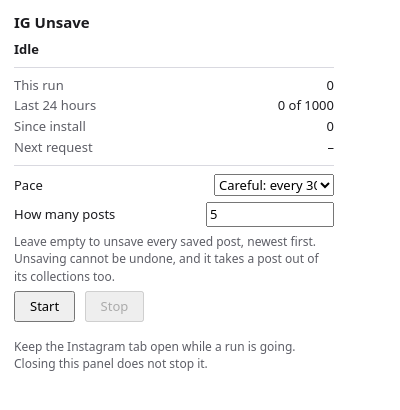
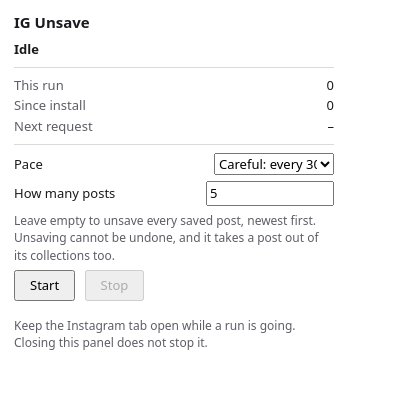
Before and after one commit to mill-master/ig-unsave, a browser extension: page extension/popup.html in a window 400 px wide. Drawn offline with Linux system fonts and the light colour scheme.

Commit message:
Remove the daily allowance
A run goes on until the list is empty, Instagram pushes back, or Stop
is pressed. The README's figure for what has been run on a real
account is now 1,000 in a day.

Co-authored-by: asus$ cd 'claude/ig-unsave' && claude --resume a0bb8666-937d-45e3-8a60-da5d1f2ba785

```diff
--- a/extension/core.js
+++ b/extension/core.js
@@ -8,17 +8,17 @@
 // gaps (seen at 10 s and 20 s in Chromium 156); its documentation says that a
 // packed extension's alarms are held back to 30 s.
 export const PACES = {
-  careful: { label: 'Careful', gapMin: 30, gapMax: 60, perDay: 1000 },
-  slower: { label: 'Slower', gapMin: 60, gapMax: 120, perDay: 250 },
-  every10: { label: 'Every 10 s', gapMin: 10, gapMax: 10, perDay: 1000 },
-  every20: { label: 'Every 20 s', gapMin: 20, gapMax: 20, perDay: 1000 },
-  every30: { label: 'Every 30 s', gapMin: 30, gapMax: 30, perDay: 1000 },
-  every40: { label: 'Every 40 s', gapMin: 40, gapMax: 40, perDay: 1000 },
-  every50: { label: 'Every 50 s', gapMin: 50, gapMax: 50, perDay: 1000 },
-  every60: { label: 'Every 60 s', gapMin: 60, gapMax: 60, perDay: 1000 },
+  careful: { label: 'Careful', gapMin: 30, gapMax: 60 },
+  slower: { label: 'Slower', gapMin: 60, gapMax: 120 },
+  every10: { label: 'Every 10 s', gapMin: 10, gapMax: 10 },
+  every20: { label: 'Every 20 s', gapMin: 20, gapMax: 20 },
+  every30: { label: 'Every 30 s', gapMin: 30, gapMax: 30 },
+  every40: { label: 'Every 40 s', gapMin: 40, gapMax: 40 },
+  every50: { label: 'Every 50 s', gapMin: 50, gapMax: 50 },
+  every60: { label: 'Every 60 s', gapMin: 60, gapMax: 60 },
 };
 
-export const DAY_MS = 24 * 60 * 60 * 1000;
+const DAY_MS = 24 * 60 * 60 * 1000;
 
 // How long Start stays locked after Instagram pushes back.
 export const COOLDOWN_MS = { throttled: 60 * 60 * 1000, blocked: DAY_MS };
@@ -33,7 +33,6 @@ export function freshState() {
   return {
     status: 'idle', // idle | running | stopped
     reason: null, // { kind, text, at } once stopped
-    waiting: null, // 'daily' while the day's allowance is used up
     tabId: null,
     account: null, // the Instagram account the run was started for
     session: null, // that account's login cookie, when the page can read it
@@ -41,7 +40,6 @@ export function freshState() {
     target: null, // stop after this many in the run; null means all
     runCount: 0,
     total: 0,
-    history: [], // times of successful unsaves in the last 24 h
     queue: [], // posts listed and not yet unsaved: { id, code }
     cursor: null,
     recent: [], // { id, at } of posts unsaved lately, to skip a list that lags behind
@@ -68,7 +66,6 @@ function stop(s, at, kind, text) {
       ...s,
       status: 'stopped',
       reason: { kind, text, at },
-      waiting: null,
       queue: [],
       cursor: null,
       nextAt: null,
@@ -97,7 +94,6 @@ export function begin(s, { tabId, account, session, pace, target, now }) {
       ...s,
       status: 'running',
       reason: null,
-      waiting: null,
       tabId,
       account,
       session: session || null,
@@ -207,13 +203,8 @@ export async function step(state, deps) {
   const now = deps.now();
   const pace = PACES[state.pace];
   const recent = (state.recent || []).filter((r) => r && typeof r === 'object' && now - r.at < RECENT_MS);
-  let s = { ...state, waiting: null, history: state.history.filter((t) => now - t < DAY_MS), recent };
+  let s = { ...state, recent };
   const after = () => deps.now() + gapMs(s.pace, deps.random);
-
-  if (s.history.length >= pace.perDay) {
-    const resume = s.history[0] + DAY_MS + gapMs(s.pace, deps.random);
-    return { ...s, waiting: 'daily', nextAt: resume };
-  }
 
   // However this step came about (Start pressed again, a reload, an alarm
   // firing early), no request leaves sooner than the minimum gap after the one
@@ -265,7 +256,6 @@ export async function step(state, deps) {
       queue: s.queue.slice(1),
       runCount: s.runCount + 1,
       total: s.total + 1,
-      history: [...s.history, at],
       recent: [...s.recent, { id: item.id, at }].slice(-RECENT_IDS),
     },
     at,
--- a/extension/popup.html
+++ b/extension/popup.html
@@ -13,8 +13,6 @@
     <dl>
       <dt>This run</dt>
       <dd id="run">0</dd>
-      <dt>Last 24 hours</dt>
-      <dd id="day">0</dd>
       <dt>Since install</dt>
       <dd id="total">0</dd>
       <dt>Next request</dt>
--- a/extension/popup.js
+++ b/extension/popup.js
@@ -1,4 +1,4 @@
-import { PACES, DAY_MS, freshState } from './core.js';
+import { PACES, freshState } from './core.js';
 
 const $ = (id) => document.getElementById(id);
 const KEY = 'state';
@@ -7,27 +7,21 @@ let stopping = false;
 
 for (const [name, p] of Object.entries(PACES)) {
   const range = p.gapMin === p.gapMax ? '' : `: every ${p.gapMin}–${p.gapMax} s`;
-  const option = new Option(`${p.label}${range}, ${p.perDay} a day`, name);
+  const option = new Option(`${p.label}${range}`, name);
   $('pace').add(option);
 }
 
 const clock = (t) => new Date(t).toLocaleTimeString([], { hour: '2-digit', minute: '2-digit', second: '2-digit' });
-// A time later today reads as a time; any other day is named.
-const when = (t, now) => (new Date(t).toDateString() === new Date(now).toDateString() ? clock(t) : new Date(t).toLocaleString([], { weekday: 'short', hour: '2-digit', minute: '2-digit' }));
 
 function render() {
   const s = state;
   const now = Date.now();
   const running = s.status === 'running';
-  const pace = PACES[s.pace];
-  const used = s.history.filter((t) => now - t < DAY_MS).length;
 
   $('status').textContent = running
     ? stopping
       ? 'Stopping, once the request under way is back…'
-      : s.waiting === 'daily'
-        ? "Waiting: today's allowance is used up"
-        : 'Running'
+      : 'Running'
     : s.status === 'stopped'
       ? 'Stopped'
       : 'Idle';
@@ -37,9 +31,8 @@ function render() {
   $('reason').classList.toggle('reason', !!problem && !['done', 'limit', 'user'].includes(s.reason.kind));
 
   $('run').textContent = s.target ? `${s.runCount} of ${s.target}` : String(s.runCount);
-  $('day').textContent = `${used} of ${pace.perDay}`;
   $('total').textContent = String(s.total);
-  $('next').textContent = running && s.nextAt ? (s.nextAt - now > 90000 ? `at ${when(s.nextAt, now)}` : `in ${Math.max(0, Math.round((s.nextAt - now) / 1000))} s`) : '–';
+  $('next').textContent = running && s.nextAt ? (s.nextAt - now > 90000 ? `at ${clock(s.nextAt)}` : `in ${Math.max(0, Math.round((s.nextAt - now) / 1000))} s`) : '–';
 
   const locked = !running && s.notBefore && now < s.notBefore;
   $('start').disabled = running || !!locked;
```
Also changed, not shown: SECURITY.md (+1 -1 lines), test/core.test.js (+1 -20 lines), README.md.
